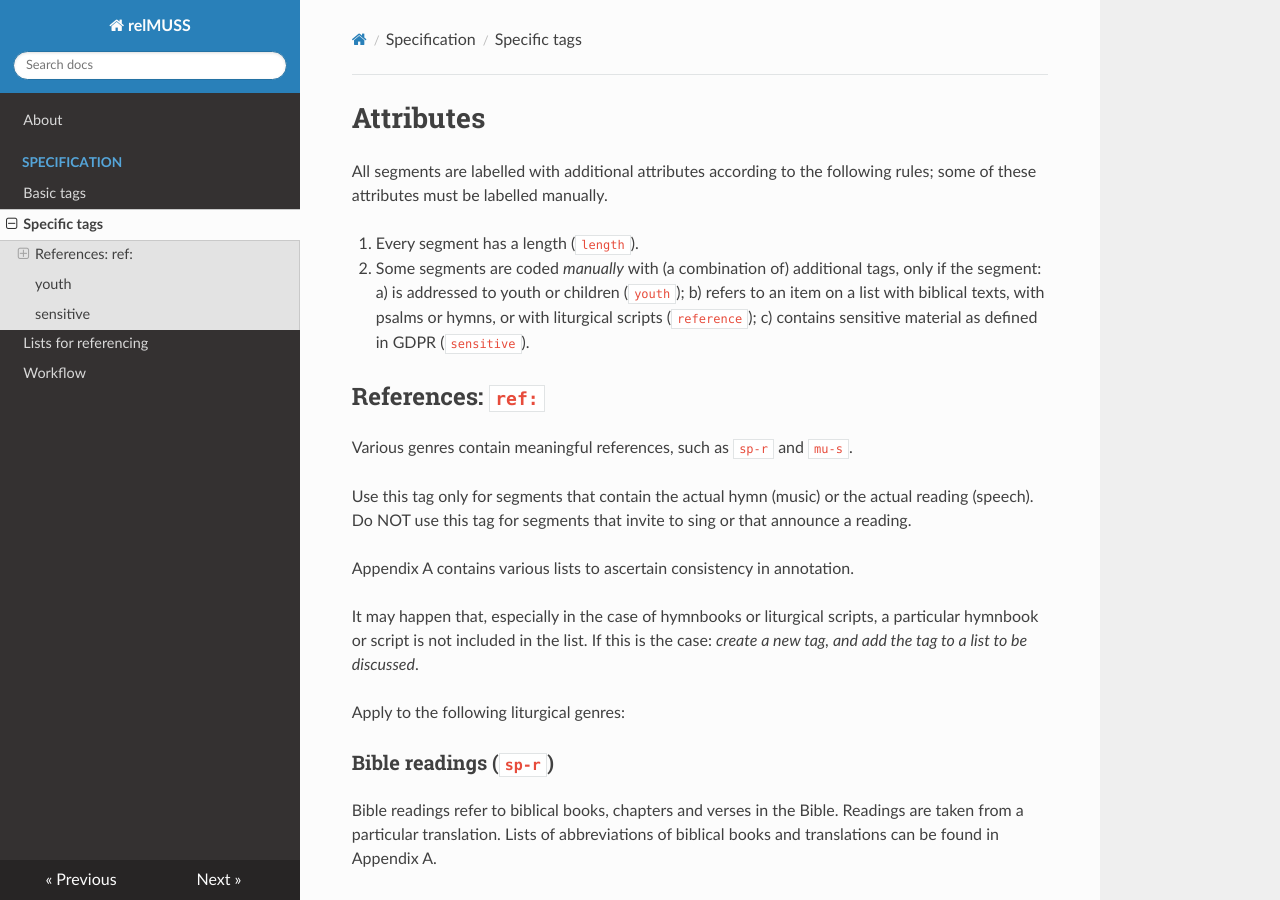
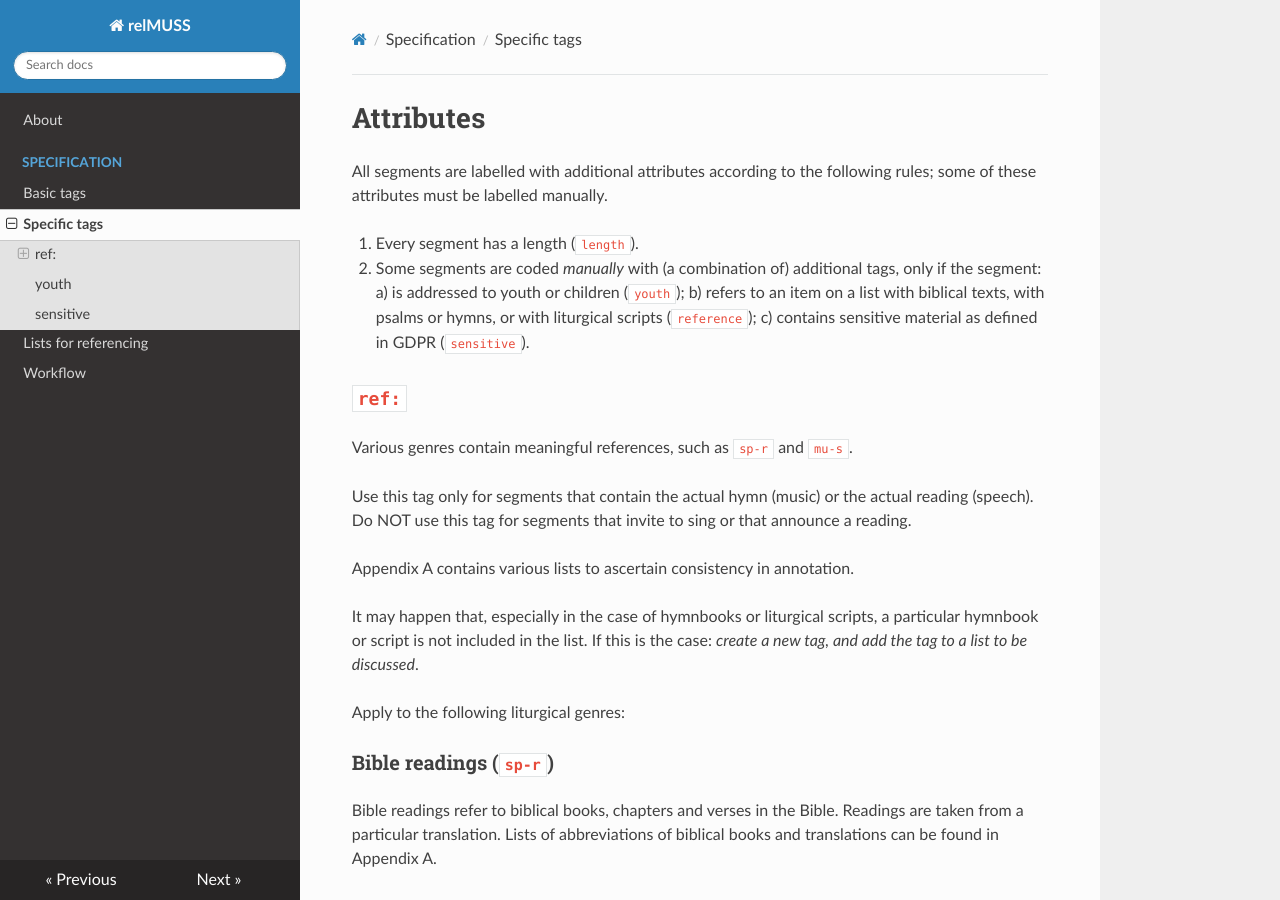
Before and after one commit to ttjpleizier/relmuss-specification, an MkDocs documentation site: the page built from docs/attributes.md, in a window 1280 px wide and 900 px high. Built offline with MkDocs 1.6.1, drawn with Linux system fonts in a browser that asks for light colours; nearby versions of some CDN libraries.

Commit message:
Update attributes.md

```diff
--- a/docs/attributes.md
+++ b/docs/attributes.md
@@ -8,7 +8,7 @@ All segments are labelled with additional attributes according to the following
     b) refers to an item on a list with biblical texts, with psalms or hymns, or with liturgical scripts (`reference`);
     c) contains sensitive material as defined in GDPR (`sensitive`).
 
-## References: `ref:`
+## `ref:`
 Various genres contain meaningful references, such as `sp-r` and `mu-s`.
 
 Use this tag only for segments that contain the actual hymn (music) or the actual reading (speech). Do NOT use this tag for segments that invite to sing or that announce a reading.
```
